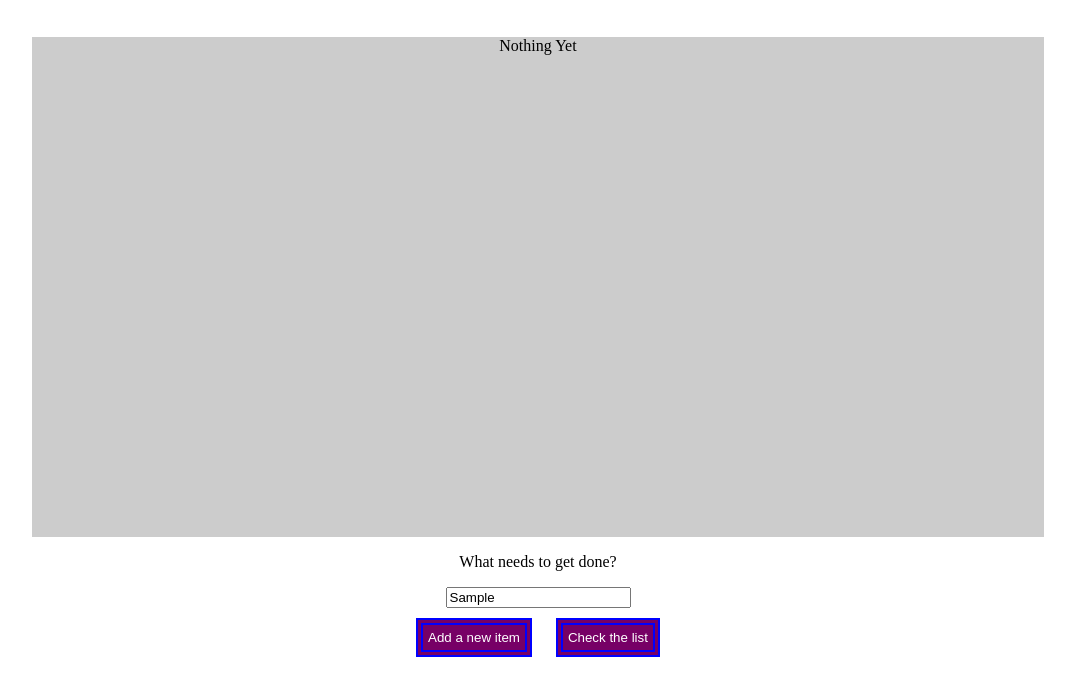
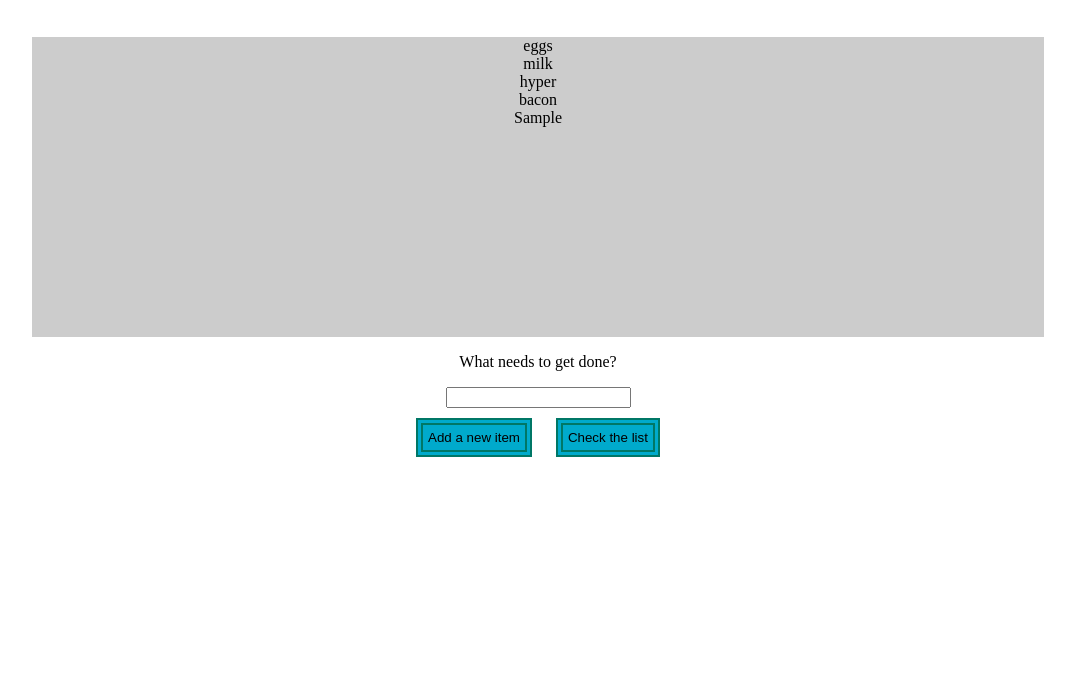
Before and after one commit to Jayj30pro/P.A.U.L.A., a plain HTML site: page P.A.U.L.A./index.html in a window 1280 px wide. Both pictures are taken after typing "Sample" into the empty fields and a click on the button "Add a new item". Shown: the part 90-786 px from the top of the page, without its empty margins (102-1177 px from the left). Drawn offline with Linux system fonts and the light colour scheme.

Commit message:
Update index.html

```diff
--- a/P.A.U.L.A./index.html
+++ b/P.A.U.L.A./index.html
@@ -21,7 +21,7 @@ Appointments
                 font-size: 40px;
             }
            #work-area {
-            height: 500px;
+            height: 300px;
             width: 80%;
             background-color: #CCC;
 
@@ -29,9 +29,9 @@ Appointments
            button {
             padding: 5px;
             margin: 10px;
-            border: 7px double #00F;
-            color: #FFF;
-            background: #706;
+            border: 7px double #076;
+            color: #000;
+            background: #0AC;
            }
         </style>
     </head>
@@ -46,25 +46,34 @@ Appointments
             <p> What needs to get done? </p>
             <input id="to-do" type="text"/>
             <br/>
-            <button> Add a new item </button>
+            <button onclick="addList()"> Add a new item </button>
             <button onclick="getList()"> Check the list </button>
         </div>
         <br/><br/><br/><br/><br/>
         <script>
             let doList = ["eggs","milk","hyper","bacon"];
             let onScreen = document.getElementById("contents");
+            let doIt = document.getElementById("to-do");
+
+            function addList() {
+                doList.push(doIt.value);
+                getList();
+                doIt.value = "";
+            }
 
             function getList() {
                 if (doList.length == 0) {
                     onScreen.innerHTML = "We are just getting started";
                 }
                 else {
+                    let betterString = "";
                     let dipList = [];
                     for (let i =0; i < doList.length; i++) {
                         dipList.push(doList[i]);
                         dipList.push("<br/>");
+                        betterString = dipList.join(" ");
                     }
-                    onScreen.innerHTML = dipList;
+                    onScreen.innerHTML = betterString;
                 }
             }
         </script>
```
